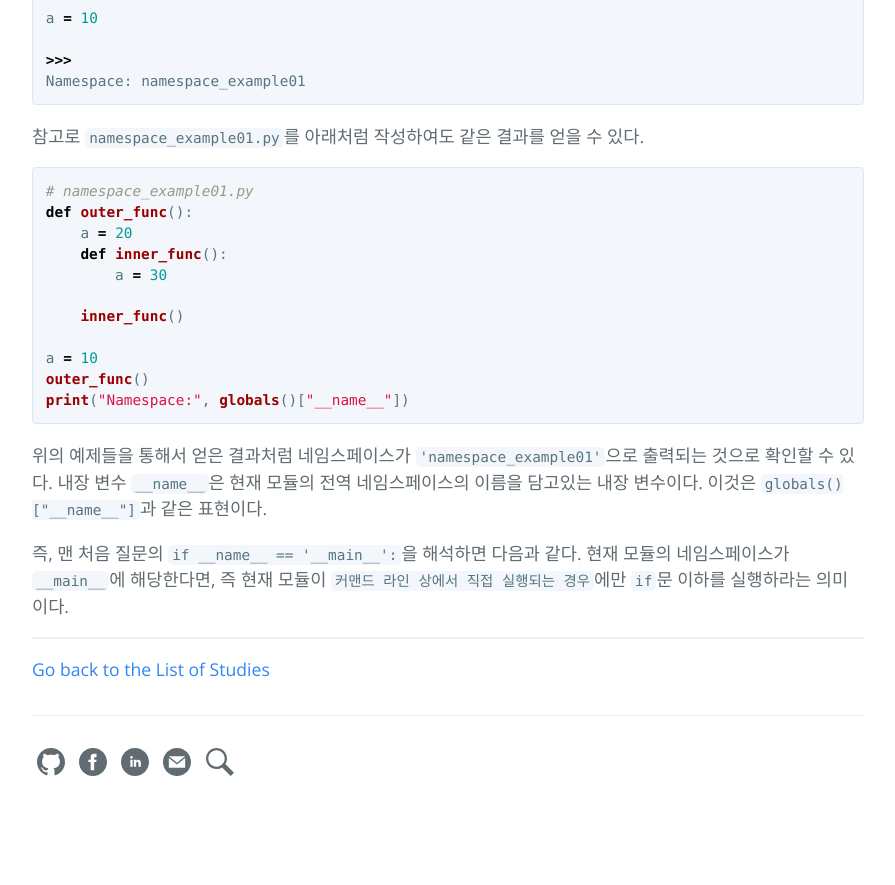
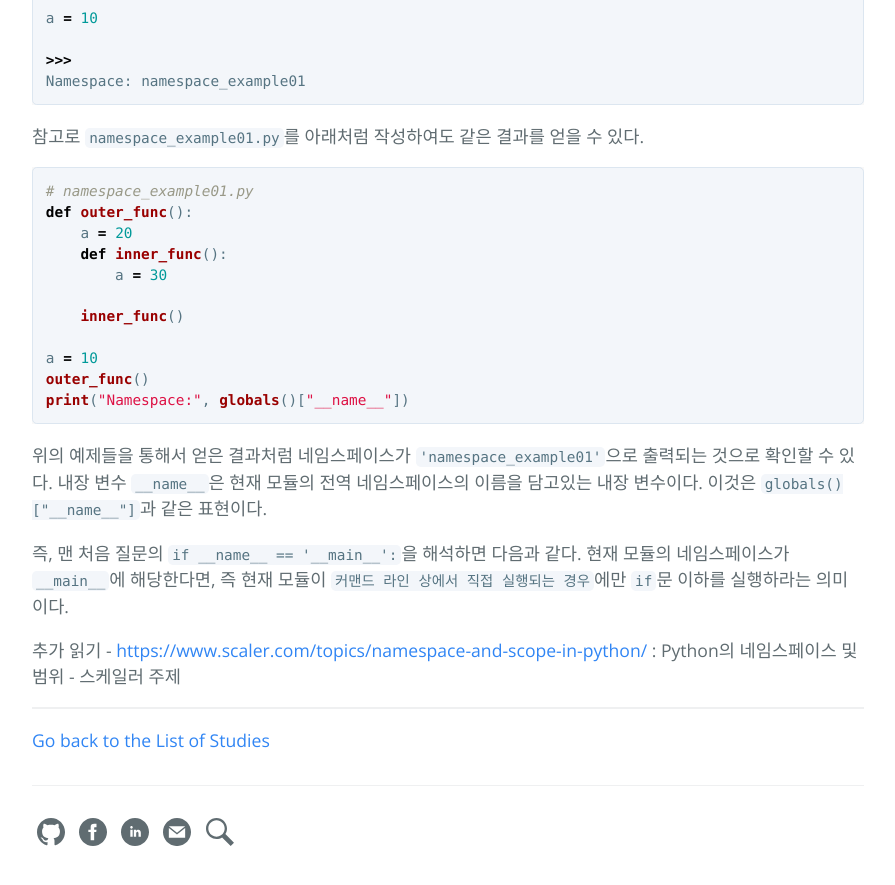
Before and after one commit to hcnoh/hcnoh.github.io, a Jekyll site: the page built from _posts/2019-01-30-python-namespace.md, in a window 1280 px wide and 900 px high, scrolled down 6076 px. Shown: the top 885 px of the window, without its empty margins (192-1087 px from the left). Built offline with Jekyll 4.4.1, drawn with Linux system fonts in a browser that asks for light colours; comment, search, counter and statistics services are not loaded; before the commit the page ends 6906 px from its top, so only the background shows below that.

Commit message:
새 리소스 추가됨
안녕하세요, - Python의 지우개 및 찜에 새로운 리소스를 추가했습니다. 나는 그것이 유용하다는 것을 알았고 여기에 추가하려고 생각했습니다. 이 작은 기여가 다른 학습자들에게 도움이 되기를 바랍니다.

```diff
--- a/_posts/2019-01-30-python-namespace.md
+++ b/_posts/2019-01-30-python-namespace.md
@@ -220,3 +220,6 @@ print("Namespace:", globals()["__name__"])
 위의 예제들을 통해서 얻은 결과처럼 네임스페이스가 `'namespace_example01'`으로 출력되는 것으로 확인할 수 있다. 내장 변수 `__name__`은 현재 모듈의 전역 네임스페이스의 이름을 담고있는 내장 변수이다. 이것은 `globals()["__name__"]`과 같은 표현이다.
 
 즉, 맨 처음 질문의 `if __name__ == '__main__':`을 해석하면 다음과 같다. 현재 모듈의 네임스페이스가 `__main__`에 해당한다면, 즉 현재 모듈이 `커맨드 라인 상에서 직접 실행되는 경우`에만 `if`문 이하를 실행하라는 의미이다.
+
+추가 읽기 -
+[https://www.scaler.com/topics/namespace-and-scope-in-python/](https://www.scaler.com/topics/namespace-and-scope-in-python/) : Python의 네임스페이스 및 범위 - 스케일러 주제
```
